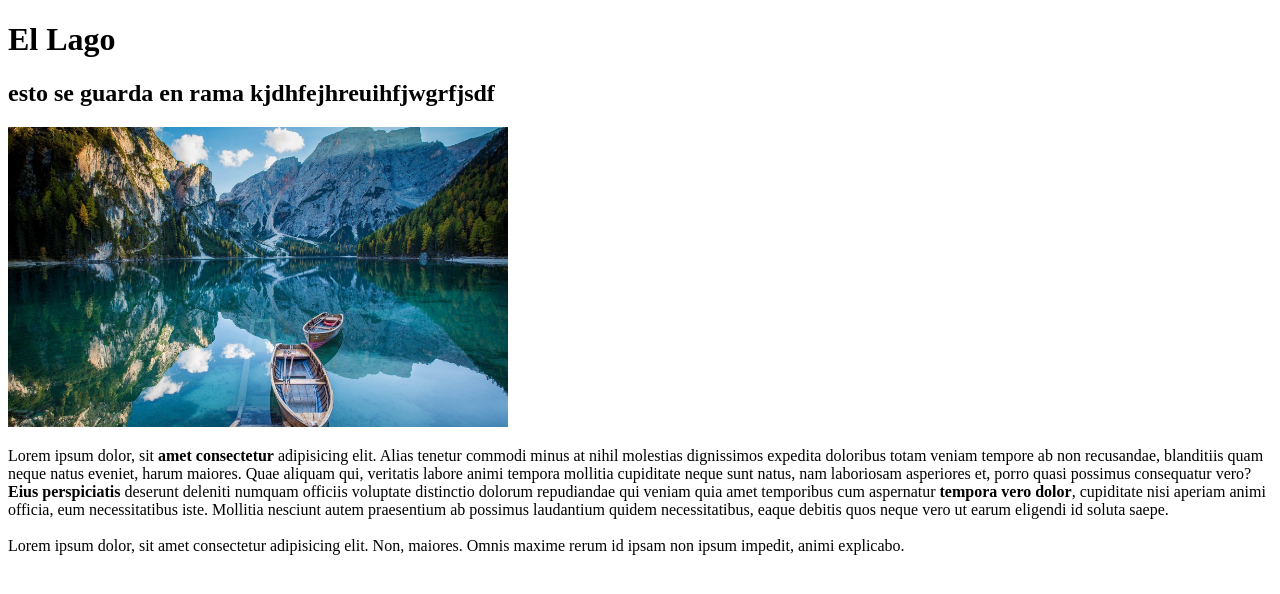
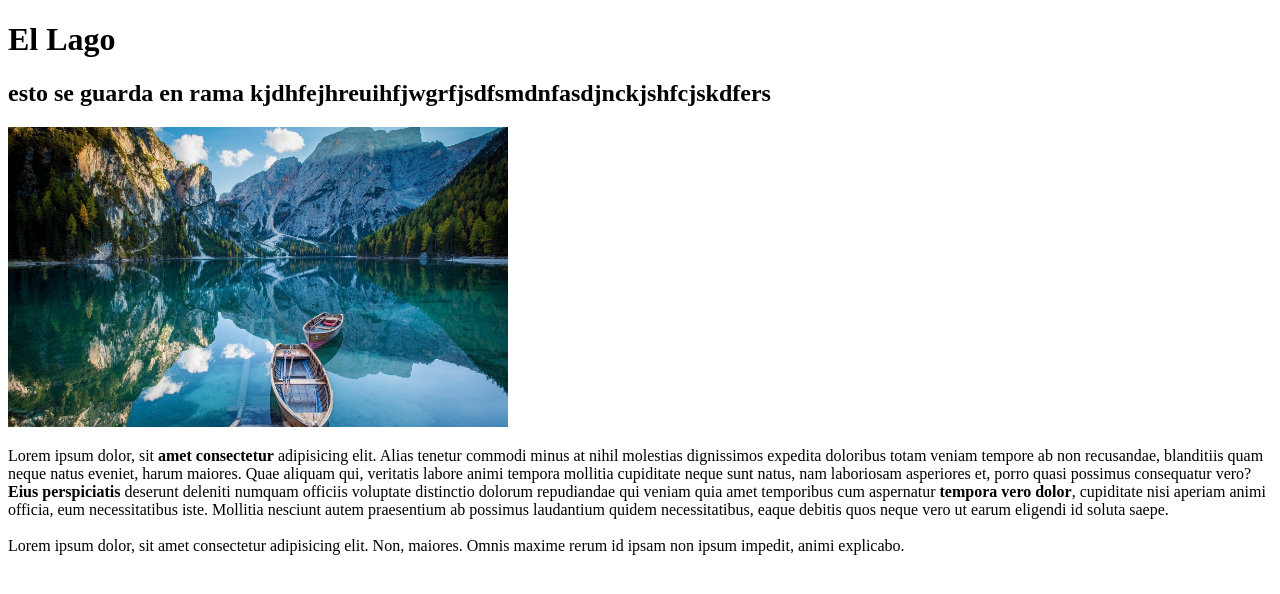
Before and after one commit to joshuertasca/BIT_Johan_Huertas, a plain HTML site: page index.html in a window 1280 px wide. Drawn offline with Linux system fonts and the light colour scheme.

Commit message:
johan trabajando

```diff
--- a/index.html
+++ b/index.html
@@ -19,8 +19,9 @@
 		<h1>El Lago</h1>
 	</header>
 
+
 	<main>
-		<h2>esto se guarda en rama kjdhfejhreuihfjwgrfjsdf </h2>
+		<h2>esto se guarda en rama kjdhfejhreuihfjwgrfjsdfsmdnfasdjnckjshfcjskdfers </h2>
 	</main>
 
 	<main>
```
